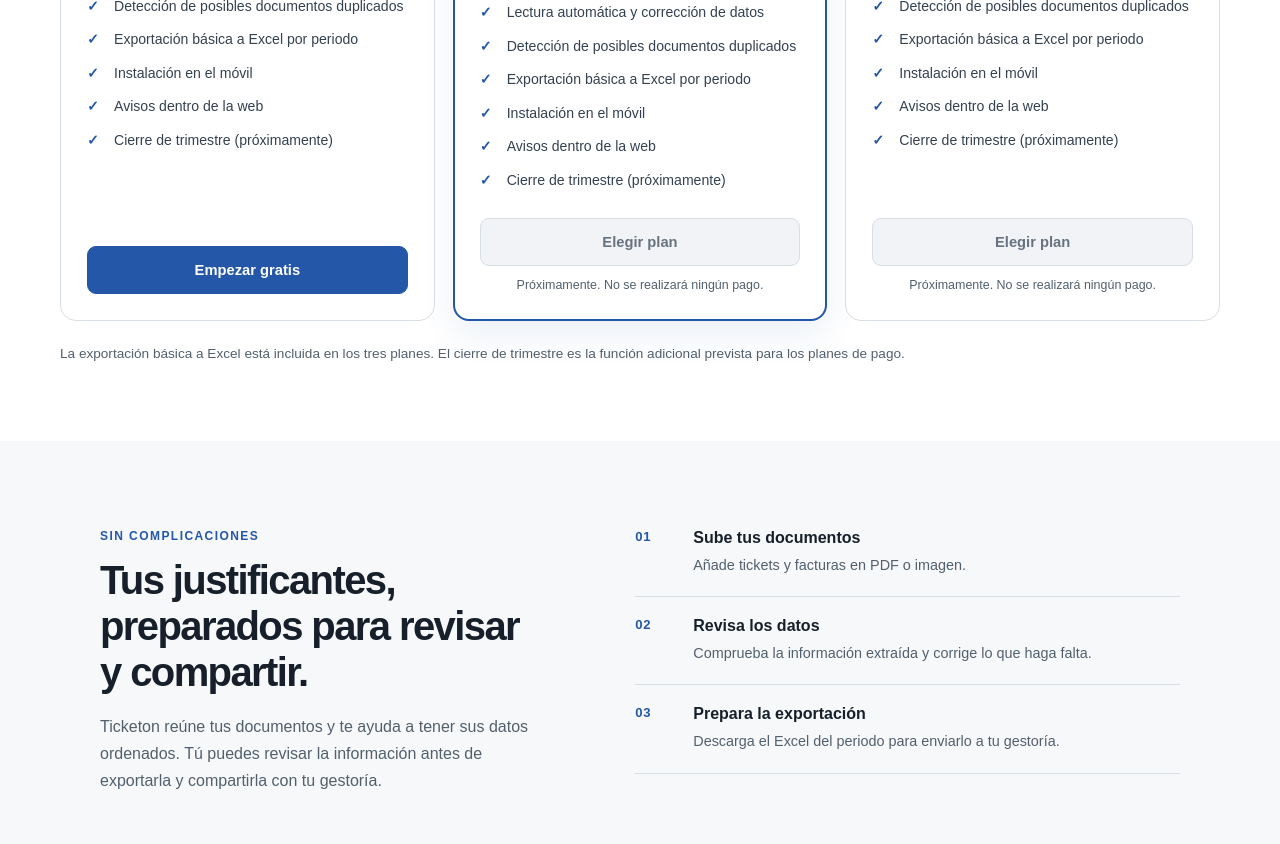
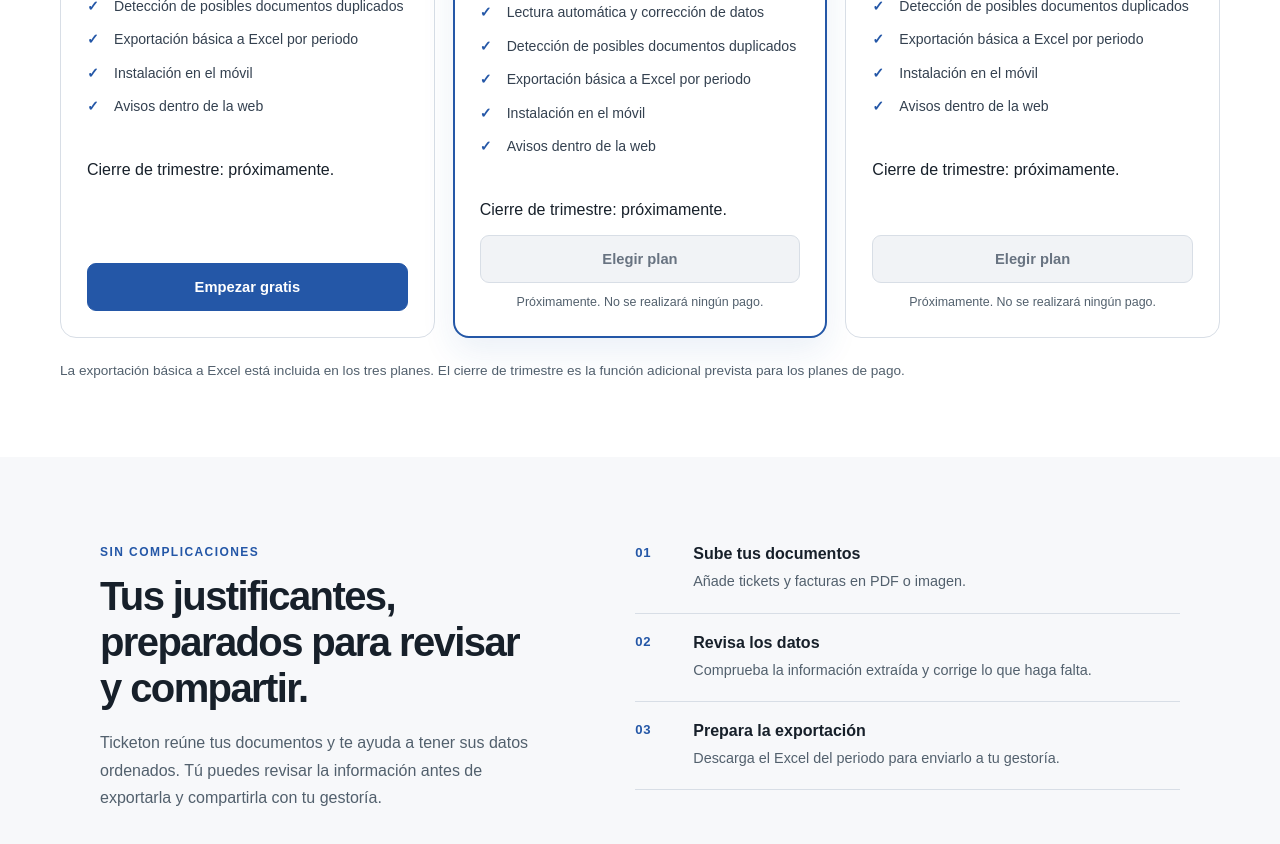
Before and after one commit to Ana-gp/gestion-facturas, a Next.js app: page /precios in a window 1280 px wide. Shown: the part 1120-1964 px from the top of the page. Built offline with nearby package versions, Linux system fonts and the light colour scheme.

Commit message:
fix(precios): no presentar el cierre aplazado como función incluida

```diff
--- a/app/precios/page.tsx
+++ b/app/precios/page.tsx
@@ -46,7 +46,6 @@ const funcionesComunes = [
   "Exportación básica a Excel por periodo",
   "Instalación en el móvil",
   "Avisos dentro de la web",
-  "Cierre de trimestre (próximamente)",
 ];
 
 export default function PreciosPage() {
@@ -116,7 +115,8 @@ export default function PreciosPage() {
                     <span>{funcion}</span>
                   </li>
                 ))}
-                              </ul>
+              </ul>
+              <p className={styles.proximamente}>Cierre de trimestre: próximamente.</p>
 
               {plan.nombre === "Gratis" ? (
                 <Link className={styles.botonPrincipal} href="/registro">
```
